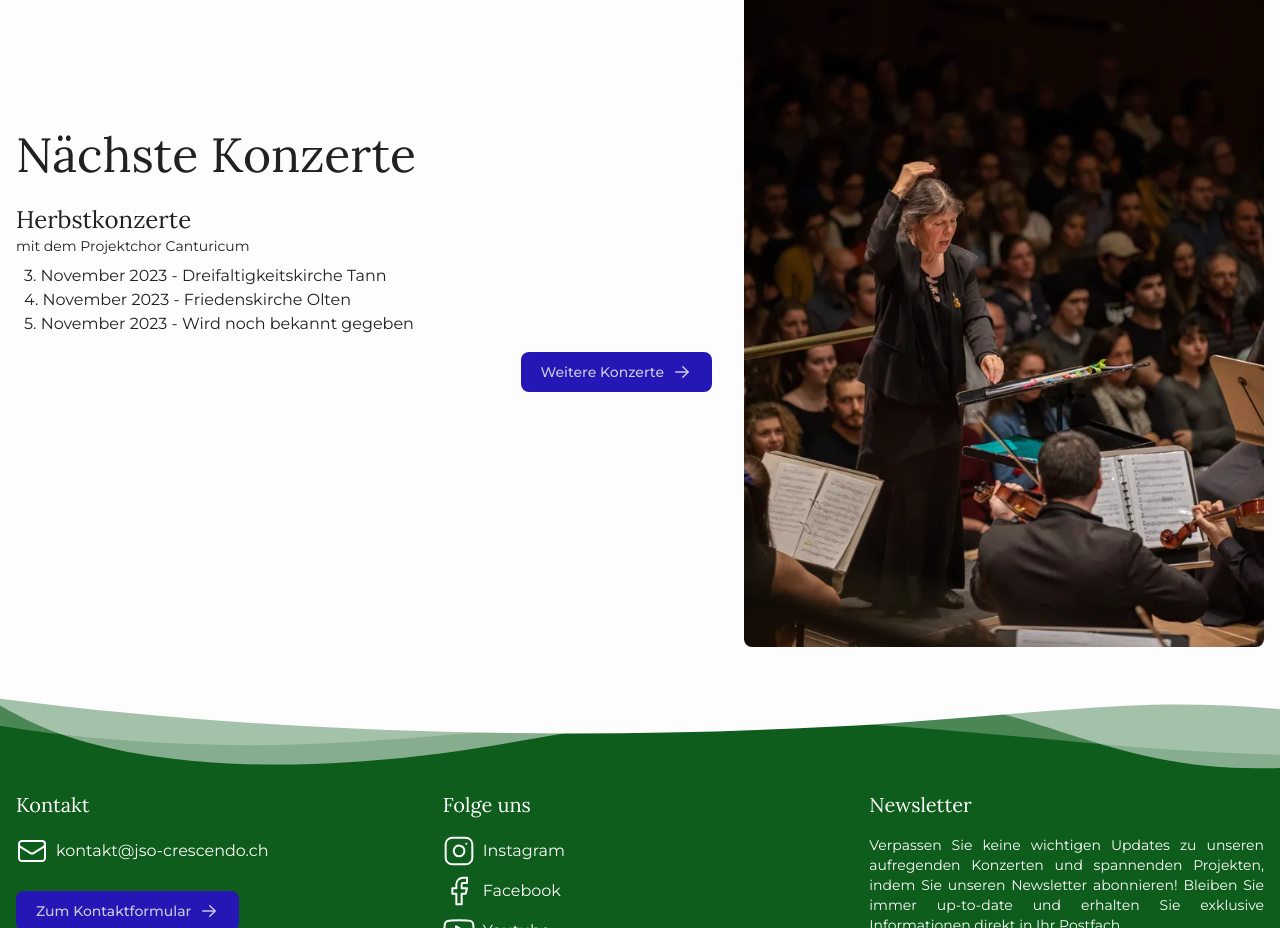
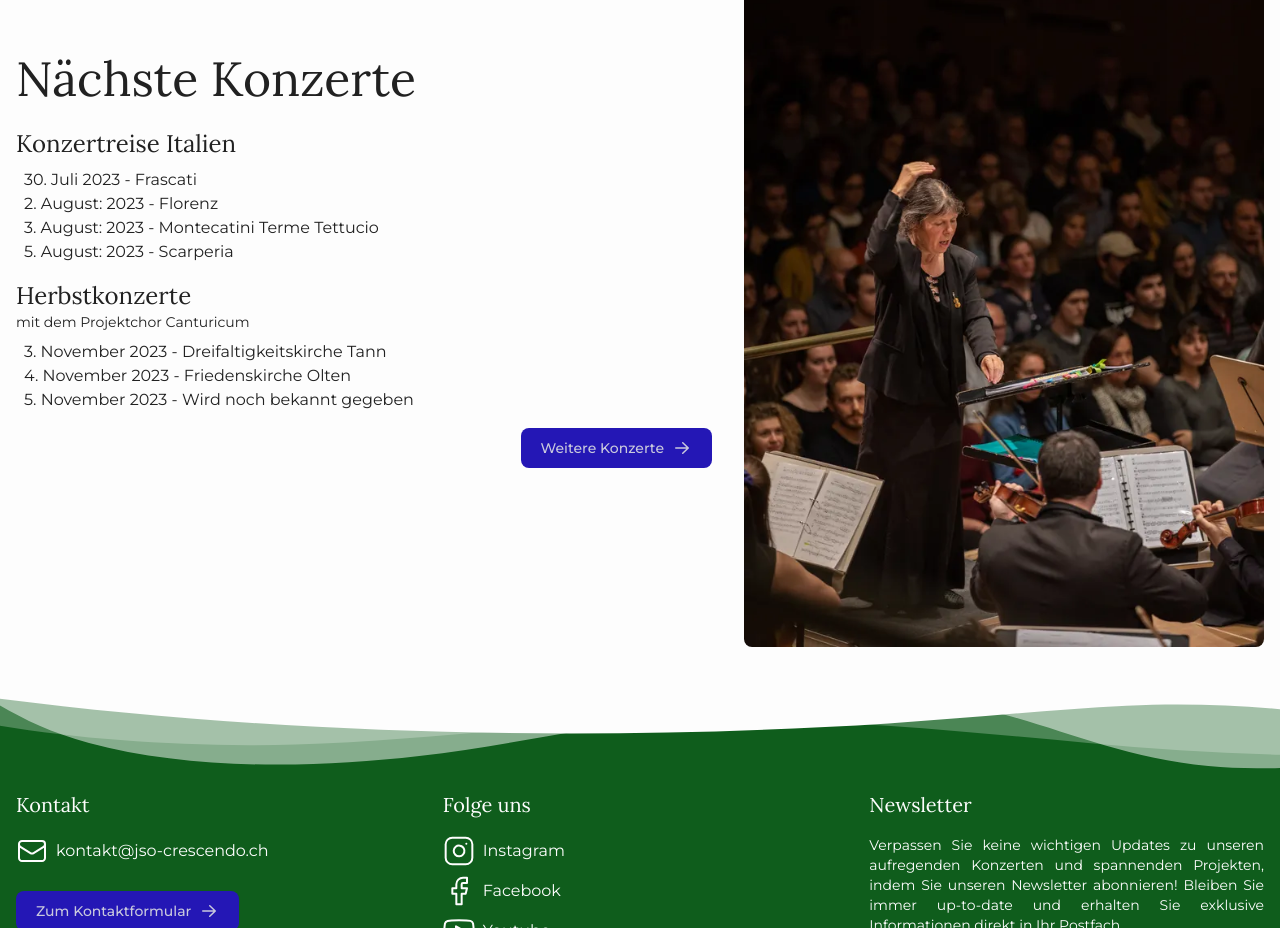
Before and after one commit to jso-crescendo/website, a Next.js app: page / in a window 1280 px wide. Shown: the part 2400-3328 px from the top of the page. Built offline with nearby package versions, Linux system fonts and the light colour scheme.

Commit message:
Add Konzertreise

```diff
--- a/src/data/concerts.ts
+++ b/src/data/concerts.ts
@@ -1,5 +1,6 @@
 import {StaticImageData} from 'next/image';
 
+import KonzertreiseImage_sm from '@/images/2019_konzertreise_bulgarien_md.webp';
 import HerbstKonzertImage_sm from '@/images/2021_herbstkonzert_chor_2_sm.webp';
 import Naegeli_lg from '@/images/flyer/2023_hgn250_lg.webp';
 import Naegeli_sm from '@/images/flyer/2023_hgn250_md.webp';
@@ -30,6 +31,36 @@ export interface Concert {
 }
 
 export const CONCERTS: Concert[] = [
+  {
+    id: 'konzertreise-23',
+    name: 'Konzertreise Italien',
+    description: `
+    Die diesjährige Konzertreise führt das JSO Crescendo Ende Juli für zwei Wochen nach Italien. Juhu! Nach einem fünf-tägigen Aufenthalt in Sorrent (Küstenstadt im Südwesten am Golf von Neapel) und zwei Konzerten fährt das Crescendo die Küste hinauf in die Hauptstadt (Rom), von wo aus es sich nach zwei Tagen und einem Konzert in die Toskana auf macht und während des sechs-tägigen Aufenthalts im Rahmen des Festival Orchestre Giovanili drei weitere Konzerte in Florenz, Montecatini Terme sowie Scarperia spielt. Natürlich werden die Crescendianer:innen neben den Aufführungen und Proben auch Zeit haben, Ausflüge zu unternehmen (bspw. nach Pompeji oder Pisa), die Gegenden zu erkunden oder auszuspannen.
+    `,
+    image_sm: KonzertreiseImage_sm,
+    dates: [
+      {
+        location: 'Frascati',
+        dateString: '30. Juli 2023',
+        dateISO: '2023-07-30',
+      },
+      {
+        location: 'Florenz',
+        dateString: '2. August: 2023',
+        dateISO: '2023-08-02',
+      },
+      {
+        location: 'Montecatini Terme Tettucio',
+        dateString: '3. August: 2023',
+        dateISO: '2023-08-03',
+      },
+      {
+        location: 'Scarperia',
+        dateString: '5. August: 2023',
+        dateISO: '2023-08-05',
+      },
+    ],
+  },
   {
     id: 'herbstkonzerte-23',
     name: 'Herbstkonzerte',
```
